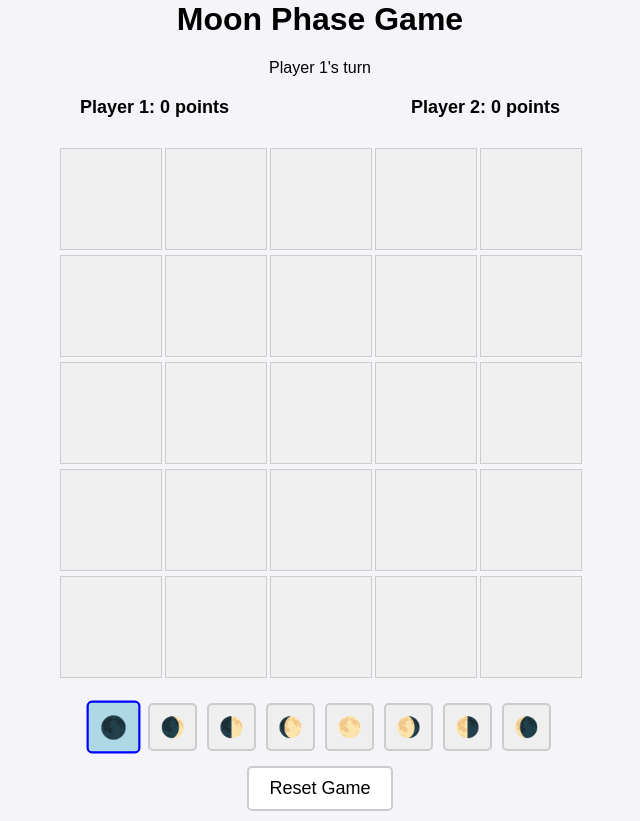
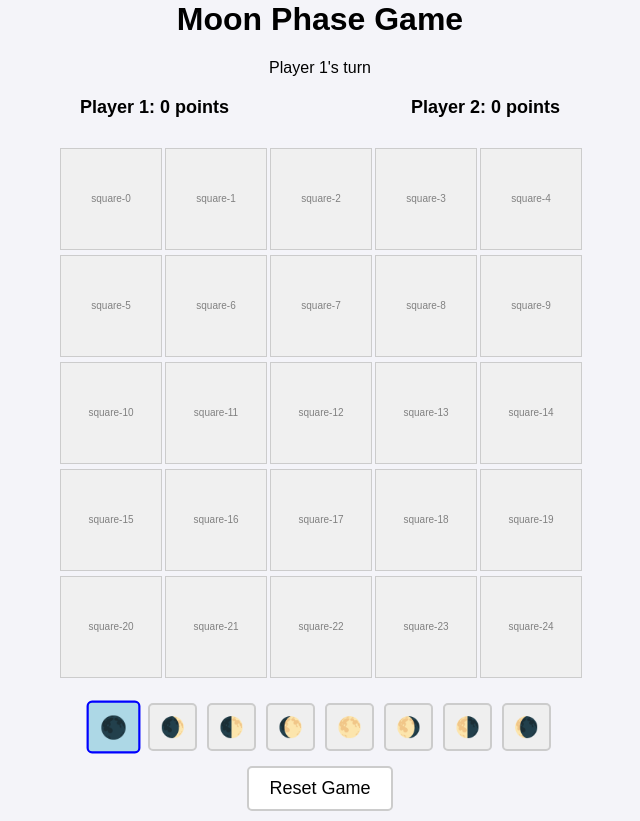
Before and after one commit to cindyli-xkcd/moon-game, a Flask app: page / in a window 1280 px wide. Shown: the whole page, without its empty margins (320-960 px from the left). Run offline with Flask 3, Linux system fonts and the light colour scheme.

Commit message:
Fix square order and add debug labels to grid

```diff
--- a/website/static/script.js
+++ b/website/static/script.js
@@ -27,14 +27,23 @@ function renderGameBoard(state) {
     const gameBoard = document.getElementById("game-board");
     gameBoard.innerHTML = "";
 
-    Object.entries(state.nodes).forEach(([squareId, data]) => {
-        const square = document.createElement("div");
-        square.id = squareId;
-        square.className = "square";
-        square.innerText = data.value !== null ? moonPhases[data.value] : "";
-        square.addEventListener("click", () => handleSquareClick(squareId));
-        gameBoard.appendChild(square);
+    const sortedSquares = Object.entries(state.nodes).sort((a, b) => {
+      const [rowA, colA] = a[1].position;
+      const [rowB, colB] = b[1].position;
+      return rowA - rowB || colA - colB;
     });
+
+    sortedSquares.forEach(([squareId, data]) => {
+      const square = document.createElement("div");
+      square.id = squareId;
+      square.className = "square";
+      square.innerHTML = `
+        <div style="font-size: 24px;">${data.value !== null ? moonPhases[data.value] : ""}</div>
+        <div style="font-size: 10px; color: gray;">${squareId}</div>`;
+      square.addEventListener("click", () => handleSquareClick(squareId));
+      gameBoard.appendChild(square);
+    });
+
 }
 
 // Handle square clicks
--- a/website/static/style.css
+++ b/website/static/style.css
@@ -32,6 +32,7 @@ body {
     background-color: #f0f0f0;
     cursor: pointer;
     transition: background-color 0.2s;
+    flex-direction: column;
 }
 
 .square:hover {
```
